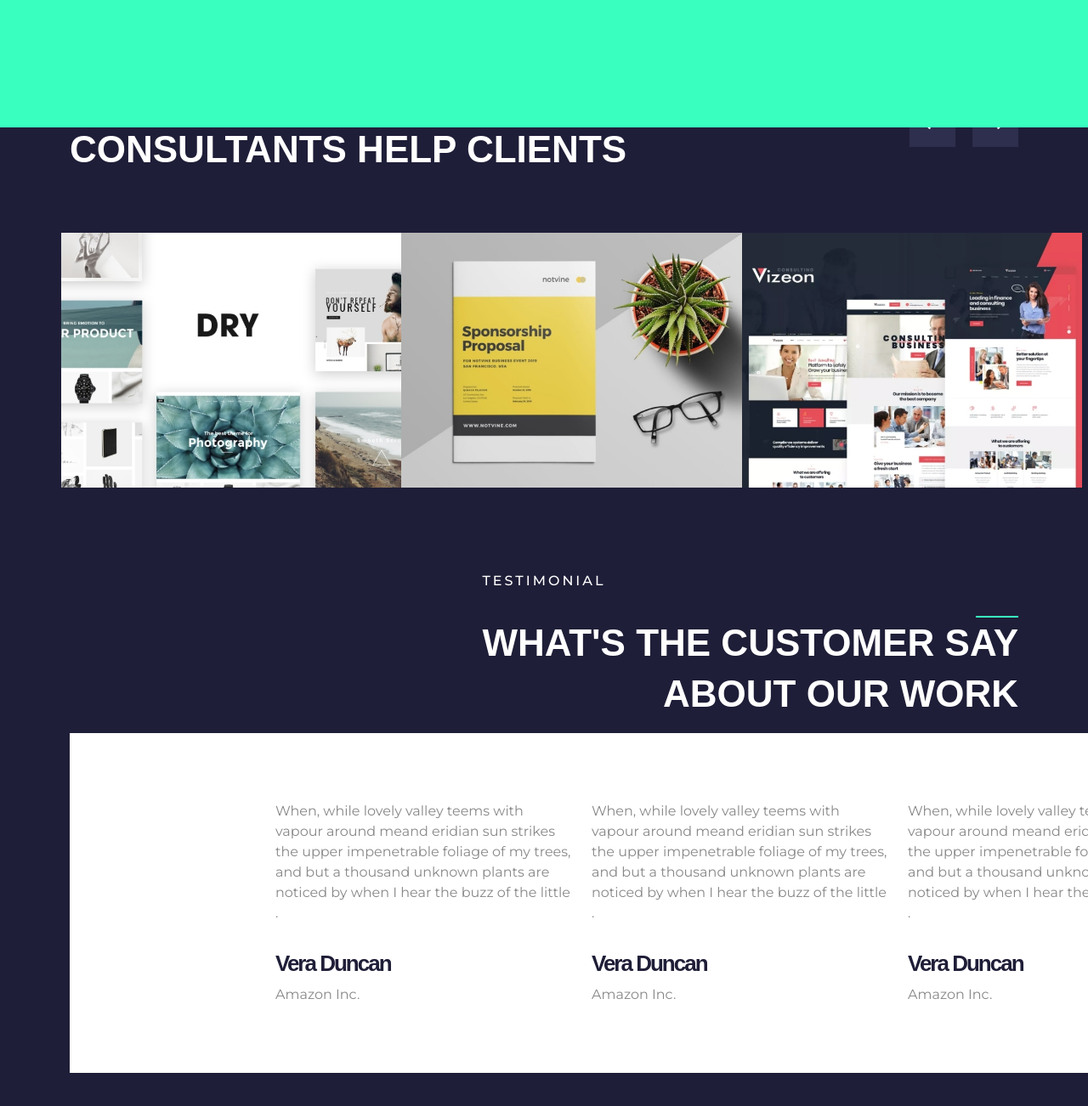
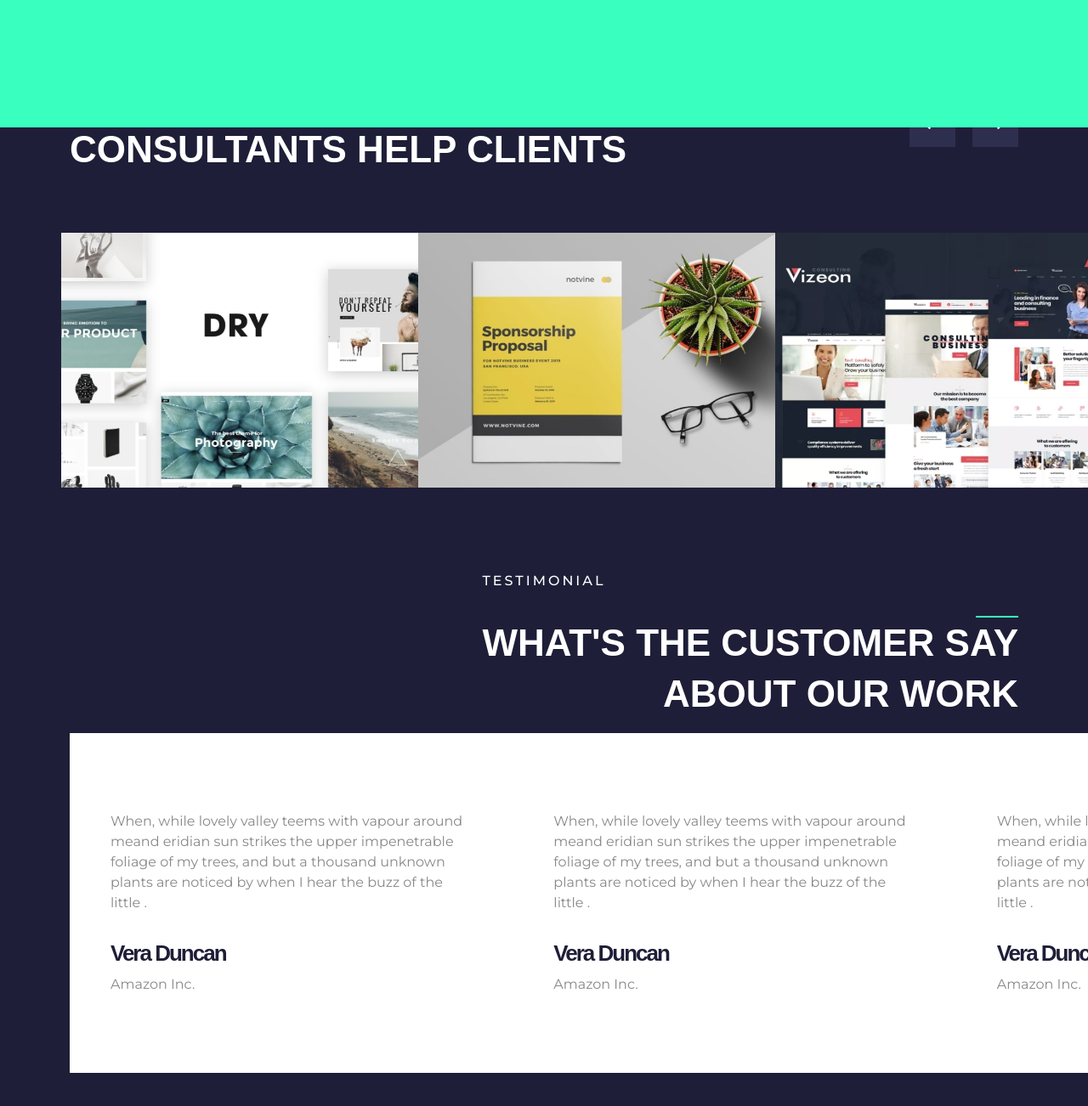
Before and after one commit to LauraBigoni/proj-html-vuejs, a Vue app: page / in a window 1280 px wide. Shown: the part 2937-4239 px from the top of the page at 85% size. Built offline with nearby package versions, Linux system fonts and the light colour scheme; a web font is replaced by a local one.

Commit message:
hover effects and restyling components

```diff
--- a/src/assets/sass/_vars.scss
+++ b/src/assets/sass/_vars.scss
@@ -14,3 +14,4 @@ $darkgrey: #3d3d3d;
 $darkblue: #1f1e38;
 $black: #000000;
 $opacity:#52507c50;
+$red-opacity:#a7071d6e;
--- a/src/components/Project.vue
+++ b/src/components/Project.vue
@@ -28,15 +28,24 @@
 					</div>
 				</div>
 				<div class="project-images col-12 d-flex justify-content-between g-1">
+					<div class="filter-container">
 						<img src="../assets/images/DRY-1-790x592.jpg" alt="dry project" />
+						<div class="filter-box"></div>
+					</div>
+					<div class="filter-container">
 						<img
 							src="../assets/images/221bf0b7-8134-43bb-936a-5acbe42db64a-790x592.jpg"
 							alt="sponsorship project"
 						/>
+						<div class="filter-box"></div>
+					</div>
+					<div class="filter-container">
 						<img
 							src="../assets/images/z1el4c4p-790x592.jpg"
 							alt="consultant project"
 						/>
+						<div class="filter-box"></div>
+					</div>
 				</div>
 				<div class="col-12 d-flex flex-column">
 					<h2 class="text-center">TESTIMONIAL</h2>
@@ -99,9 +108,25 @@ export default {
 		}
 		.project-images {
 			padding-bottom: 100px;
+
+			.filter-container {
+				position: relative;
+				cursor: pointer;
+			}
+			.filter-box {
+				height: 300px;
+				width: 420px;
+				position: absolute;
+				top: 0;
+				left: 0;
+			}
 			img {
 				width: 420px;
 				height: 300px;
+			}
+			.filter-box:hover {
+				z-index: 1;
+				background-color: $red-opacity;
 			}
 		}
 		.cs-right-text {
--- a/src/components/SlideProject.vue
+++ b/src/components/SlideProject.vue
@@ -1,38 +1,36 @@
 <template>
 	<div class="slide-in">
-		<div class="container h-100">
 		<div class="row h-100">
-				<div class="col-12 d-flex align-items-center justify-content-between">
-					<div class="col-4 pe-4">
+			<div class="col-12 h-100 pe-5 d-flex">
+				<div class="testimonial-left img-transition col-4 px-5 h-100 d-flex flex-column justify-content-center" role="button">
 					<p class="pb-3">
-							When, while lovely valley teems with vapour around meand eridian
-							sun strikes the upper impenetrable foliage of my trees, and but a
+						When, while lovely valley teems with vapour around meand eridian sun
+						strikes the upper impenetrable foliage of my trees, and but a
 						thousand unknown plants are noticed by when I hear the buzz of the
 						little .
 					</p>
 					<h5><strong>Vera Duncan</strong></h5>
 					<span>Amazon Inc.</span>
 				</div>
-					<div class="col-4 pe-4">
+				<div class="testimonial-middle img-transition col-4 px-5 h-100 d-flex flex-column justify-content-center" role="button">
 					<p class="pb-3">
-							When, while lovely valley teems with vapour around meand eridian
-							sun strikes the upper impenetrable foliage of my trees, and but a
+						When, while lovely valley teems with vapour around meand eridian sun
+						strikes the upper impenetrable foliage of my trees, and but a
 						thousand unknown plants are noticed by when I hear the buzz of the
 						little .
 					</p>
 					<h5><strong>Vera Duncan</strong></h5>
 					<span>Amazon Inc.</span>
 				</div>
-					<div class="col-4 pe-4">
+				<div class="testimonial-right img-transition col-4 px-5 h-100 d-flex flex-column justify-content-center" role="button">
 					<p class="pb-3">
-							When, while lovely valley teems with vapour around meand eridian
-							sun strikes the upper impenetrable foliage of my trees, and but a
+						When, while lovely valley teems with vapour around meand eridian sun
+						strikes the upper impenetrable foliage of my trees, and but a
 						thousand unknown plants are noticed by when I hear the buzz of the
 						little .
 					</p>
 					<h5><strong>Vera Duncan</strong></h5>
 					<span>Amazon Inc.</span>
-					</div>
 				</div>
 			</div>
 		</div>
@@ -62,5 +60,14 @@ export default {
 	p {
 		color: $grey;
 	}
+	.testimonial-left:hover {
+		background-image: url("../assets/images/oliver-ragfelt-488196-unsplash.jpg");
+	}
+	.testimonial-middle:hover {
+		background-image: url("../assets/images/oliver-ragfelt-488196-2.jpg");
+	}
+	.testimonial-right:hover {
+		background-image: url("../assets/images/12679.jpg");
+	}
 }
 </style>
```
Also changed, not shown: 10 other files (tests, documents, lock files or other folders). Lines whose indentation alone changed are shown as unchanged.
